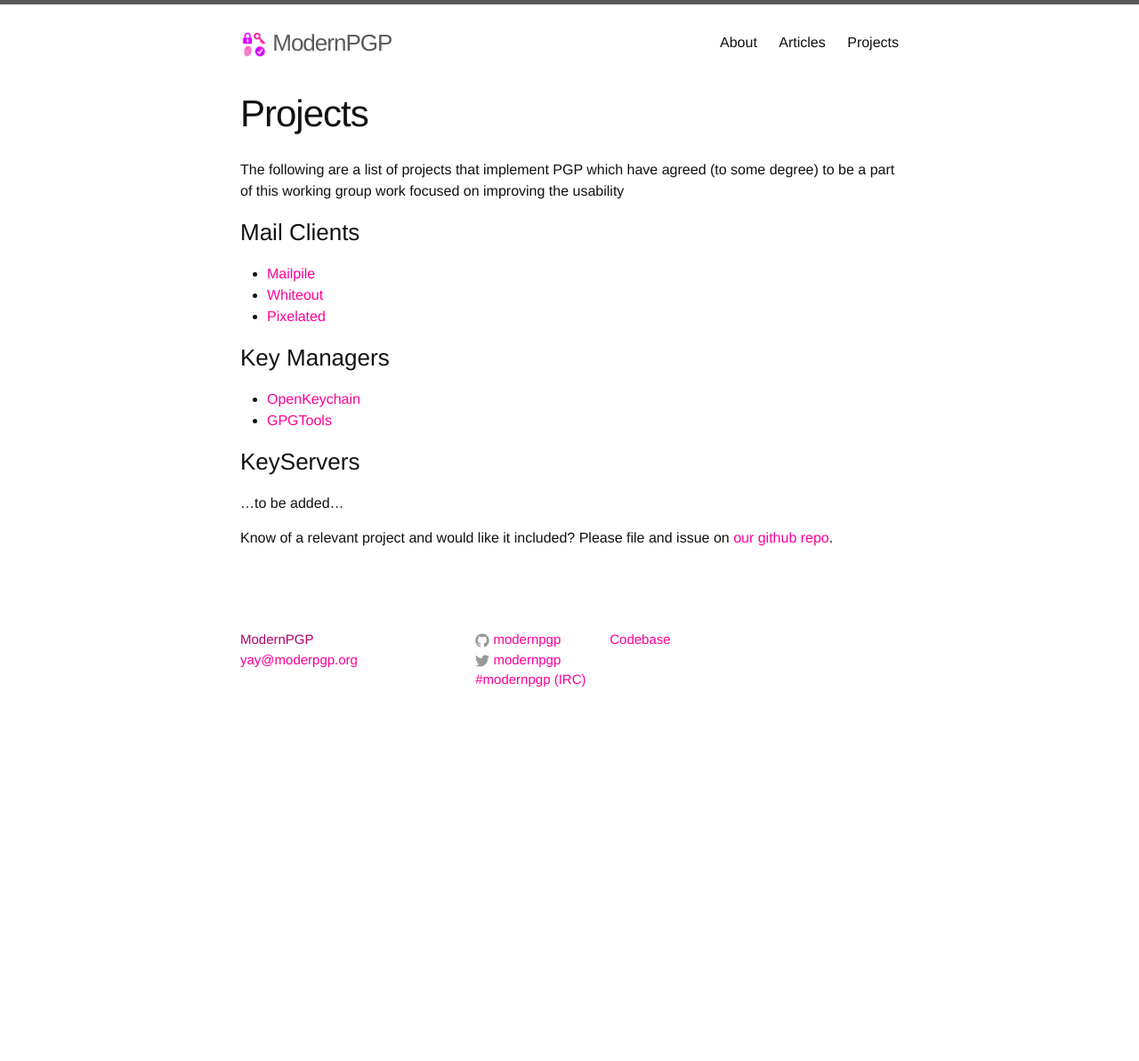
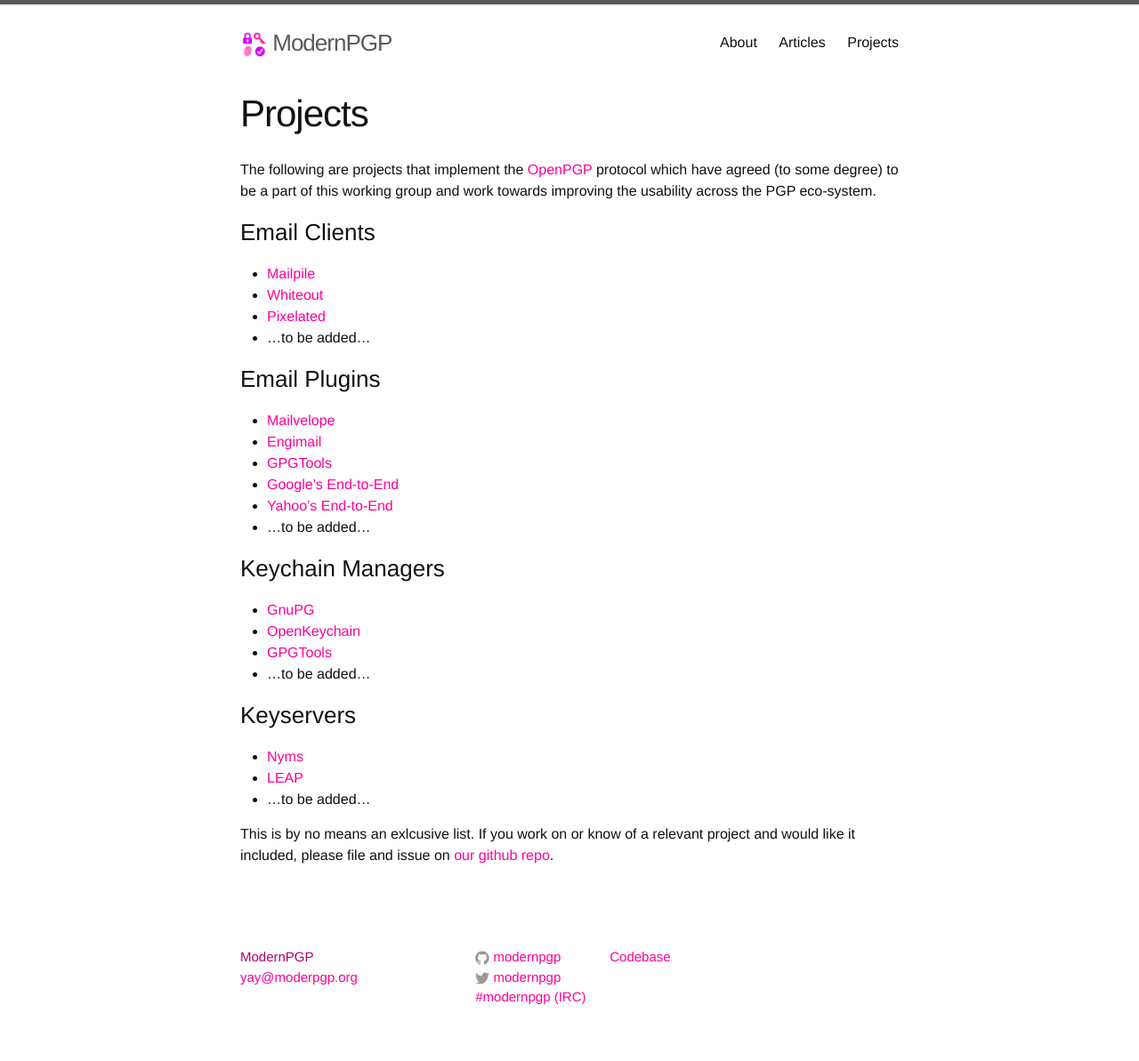
Before and after one commit to ModernPGP/modernpgp.github.io, a Jekyll site: the page built from projects.md, in a window 1280 px wide. Shown: the whole page at 89% size. Built offline with Jekyll 4.4.1, drawn with Linux system fonts in a browser that asks for light colours; before the commit the page ends 900 px from its top, so only the background shows below that.

Commit message:
updated About & Projects pages

```diff
--- a/projects.md
+++ b/projects.md
@@ -4,23 +4,36 @@
 permalink: /projects/
 ---
 
-The following are a list of projects that implement PGP which have agreed (to some degree) to be a part of this working group work focused on improving the usability
+The following are projects that implement the [OpenPGP](https://en.wikipedia.org/wiki/Pretty_Good_Privacy#OpenPGP) protocol which have agreed (to some degree) to be a part of this working group and work towards improving the usability across the PGP eco-system.
 
-### Mail Clients
+### Email Clients
 
 - [Mailpile](https://mailpile.is)
 - [Whiteout](https://whiteout.io)
 - [Pixelated](https://pixelated-project.org)
+- ...to be added...
+
+### Email Plugins
+
+- [Mailvelope](https://www.mailvelope.com)
+- [Engimail](https://enigmail.net)
+- [GPGTools](https://gpgtools.org)
+- [Google's End-to-End](https://github.com/google/end-to-end)
+- [Yahoo's End-to-End](https://github.com/yahoo/end-to-end)
+- ...to be added...
 
 
-### Key Managers
+### Keychain Managers
 
+- [GnuPG](https://gnupg.org)
 - [OpenKeychain](http://www.openkeychain.org)
 - [GPGTools](https://gpgtools.org)
+- ...to be added...
 
+### Keyservers
 
-### KeyServers
+- [Nyms](http://nyms.io)
+- [LEAP](https://leap.se)
+- ...to be added...
 
-...to be added...
-
-Know of a relevant project and would like it included? Please file and issue on [our github repo](https://github.com/ModernPGP/modernpgp.github.io).
+This is by no means an exlcusive list. If you work on or know of a relevant project and would like it included, please file and issue on [our github repo](https://github.com/ModernPGP/modernpgp.github.io).
```
Also changed, not shown: about.md (+9 -1 lines).
